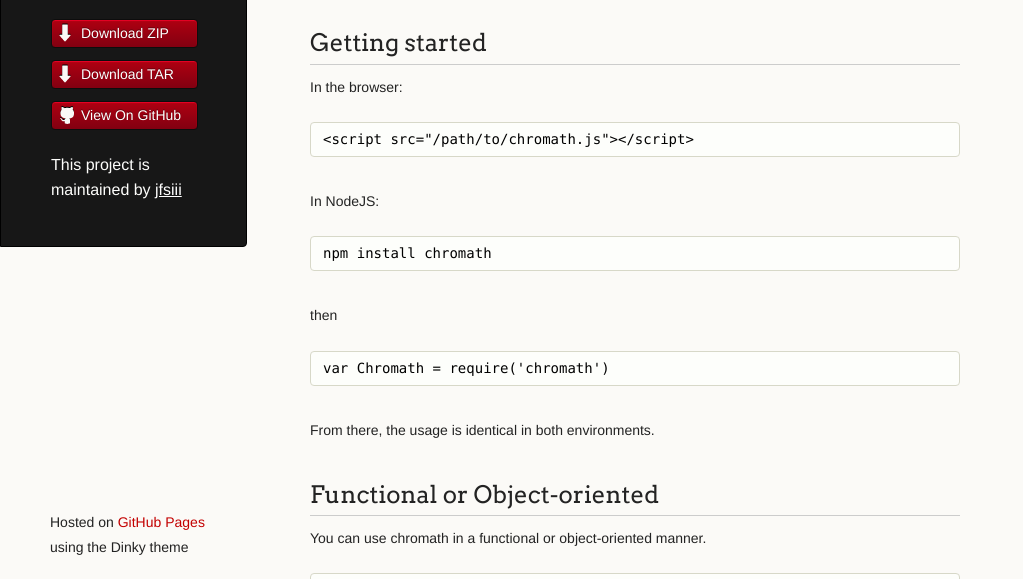
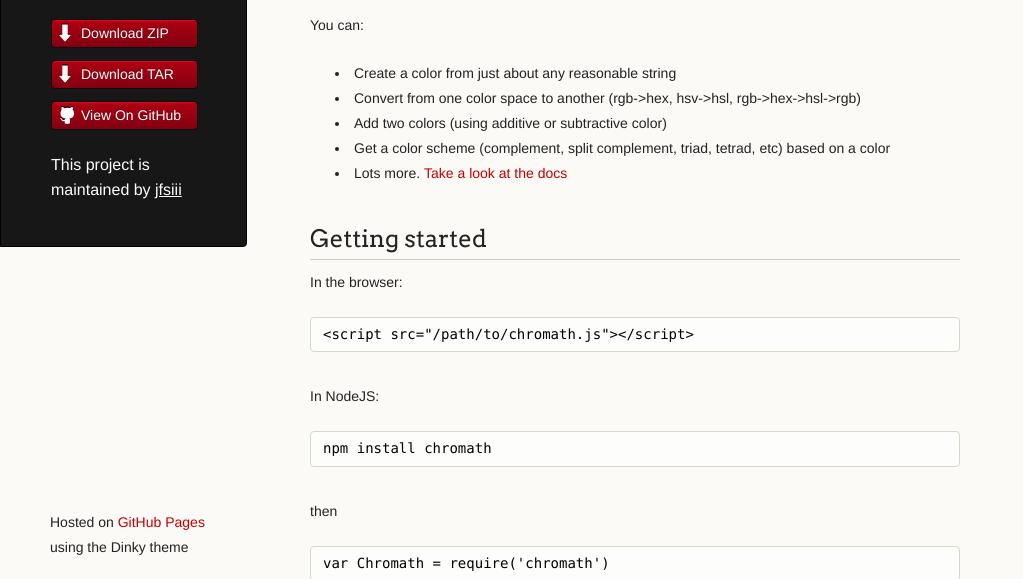
Before and after one commit to jfsiii/chromath, a plain HTML site: page index.html in a window 1280 px wide. Shown: the part 208-787 px from the top of the page, without its empty margins (0-1023 px from the left). Drawn offline with Linux system fonts and the light colour scheme.

```diff
--- a/index.html
+++ b/index.html
@@ -34,9 +34,18 @@
 
 <h2>Overview</h2>
 
-<p>chromath provides provides many color conversion and manipulation functions.</p>
+<p>chromath provides provides many color conversion and manipulation functions. </p>
 
-<h2>Getting started</h2>
+<p>You can:</p>
+
+<ul>
+<li>Create a color from just about any reasonable string</li>
+<li>Convert from one color space to another (rgb-&gt;hex, hsv-&gt;hsl, rgb-&gt;hex-&gt;hsl-&gt;rgb)</li>
+<li>Add two colors (using additive or subtractive color)</li>
+<li>Get a color scheme (complement, split complement, triad, tetrad, etc) based on a color</li>
+<li>Lots more. <a href="http://JFSIII.org/project/chromath/docs/">Take a look at the docs</a>
+</li>
+</ul><h2>Getting started</h2>
 
 <p>In the browser:</p>
 
@@ -90,6 +99,10 @@
 <h2>Documentation</h2>
 
 <p><a href="http://JFSIII.org/project/chromath/docs/">http://JFSIII.org/project/chromath/docs/</a></p>
+
+<h2>License</h2>
+
+<p><a href="http://jfsiii.mit-license.org">MIT</a></p>
       </section>
       <footer>
         <p><small>Hosted on <a href="https://pages.github.com">GitHub Pages</a> using the Dinky theme</small></p>
```
Also changed, not shown: params.json (+1 -1 lines).
